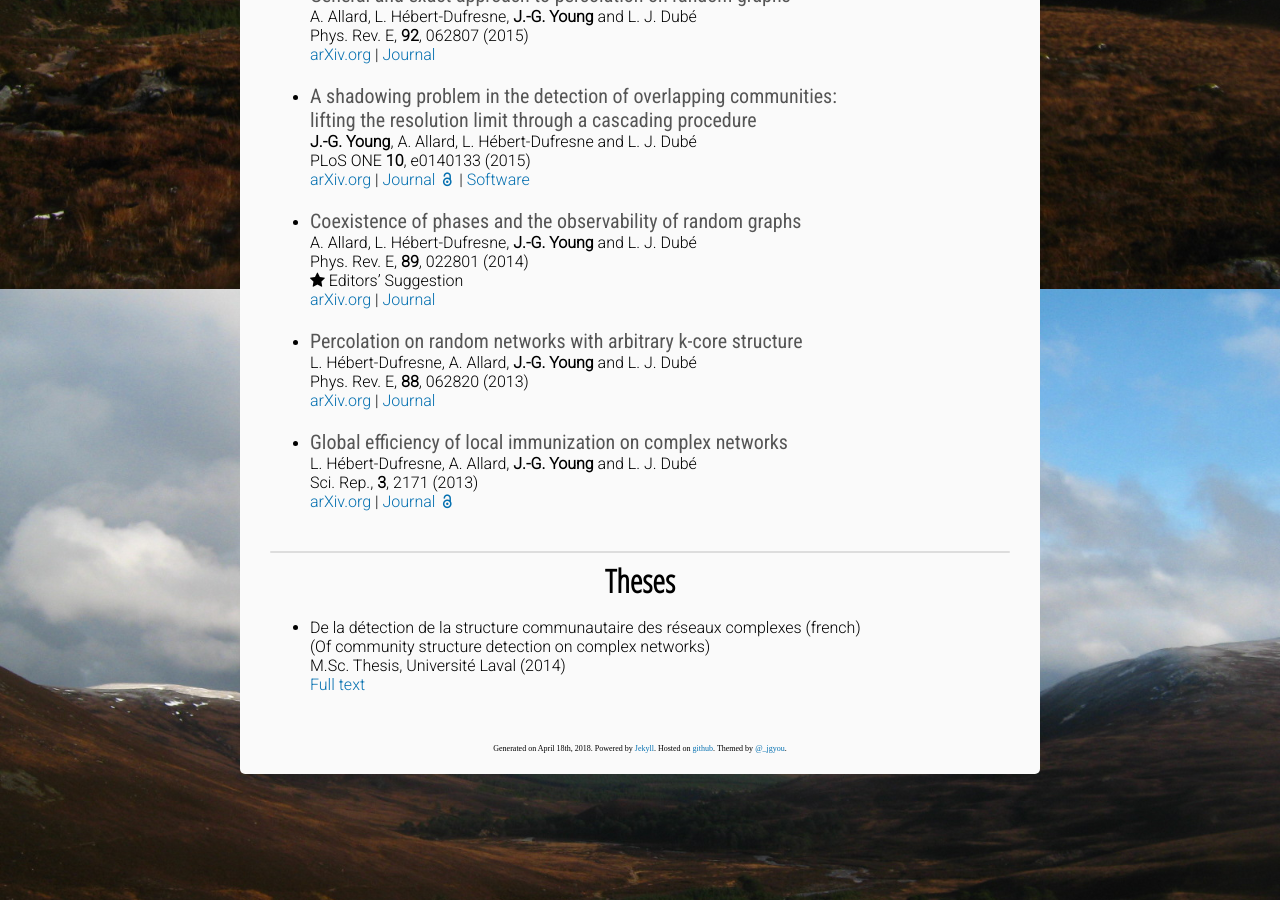
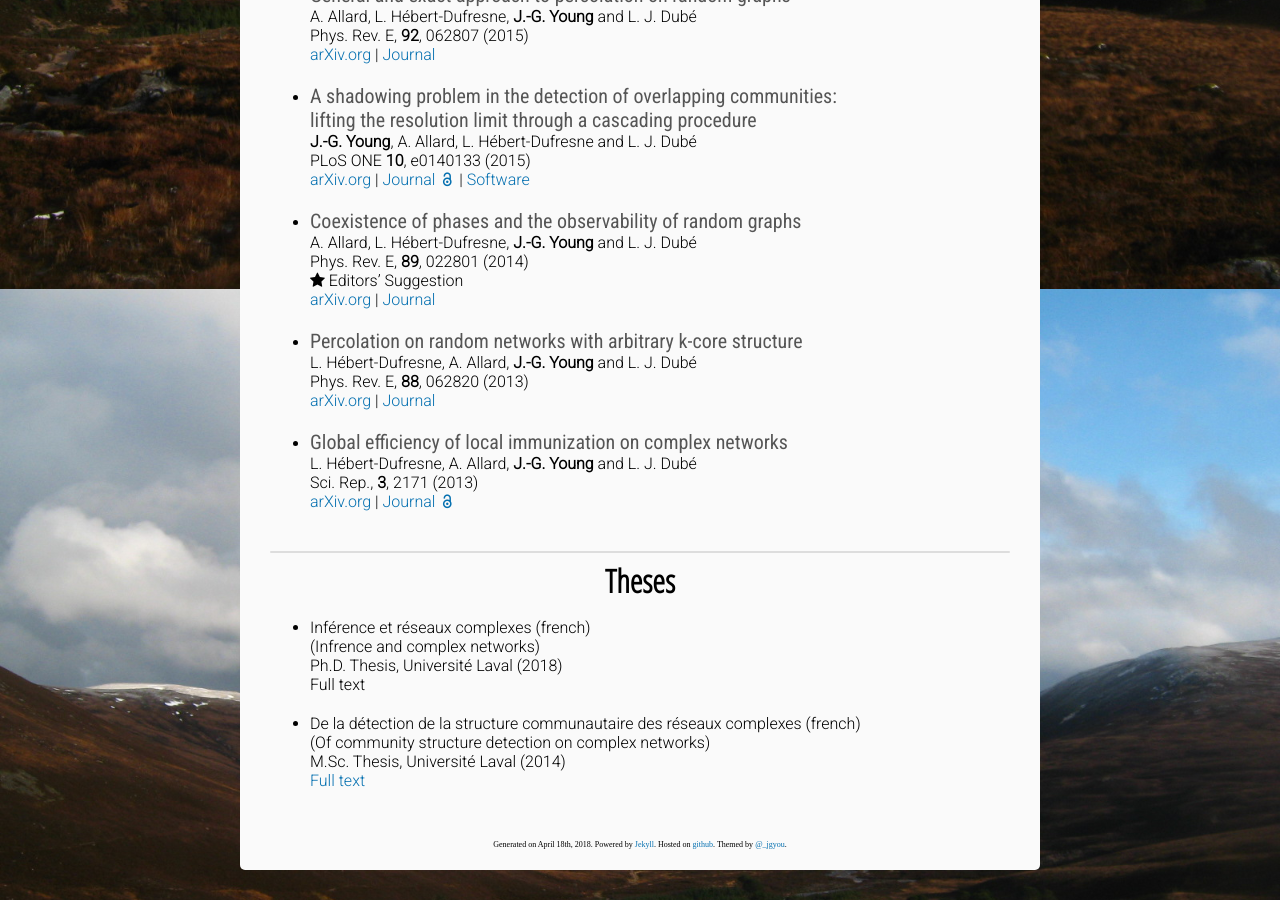
Before and after one commit to jg-you/jg-you.github.io, a Jekyll site: the page built from publications.md, in a window 1280 px wide and 900 px high, scrolled down 1631 px. Built offline with Jekyll 4.4.1, drawn with Linux system fonts in a browser that asks for light colours; some web fonts are replaced; comment, search, counter and statistics services are not loaded.

Commit message:
Update publications.md

```diff
--- a/publications.md
+++ b/publications.md
@@ -91,7 +91,13 @@ Sci. Rep., **3**, 2171 (2013)<br/>
 <div class="end-of-post"></div>
 
 <span id="nav-others"></span>
+
 ## Theses
+
+* Inférence et réseaux complexes (french)<br/>
+(Infrence and complex networks)<br/>
+Ph.D. Thesis, Université Laval (2018)<br/>
+Full text
 
 * De la détection de la structure communautaire des réseaux complexes (french)<br/>
 (Of community structure detection on complex networks)<br/>
```
